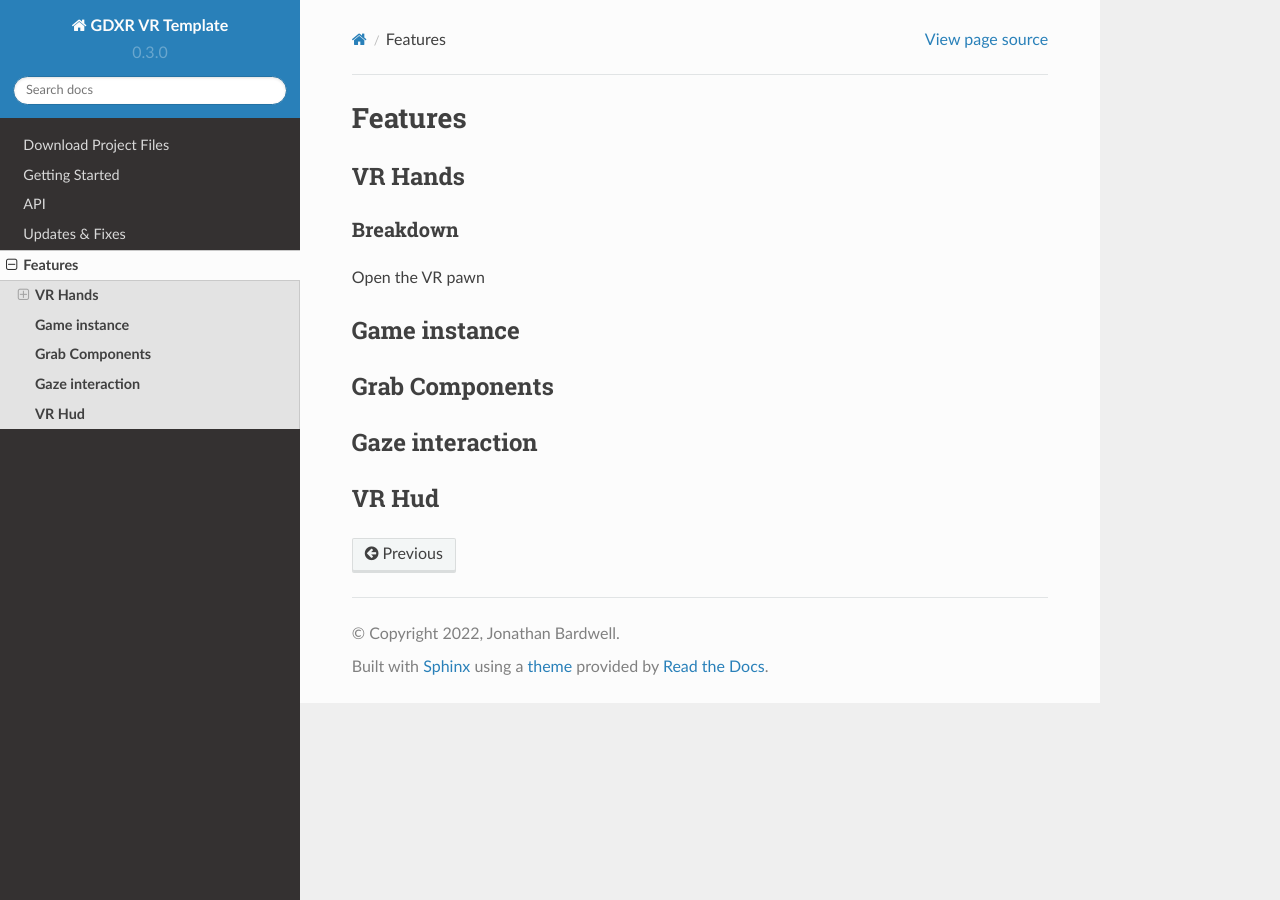
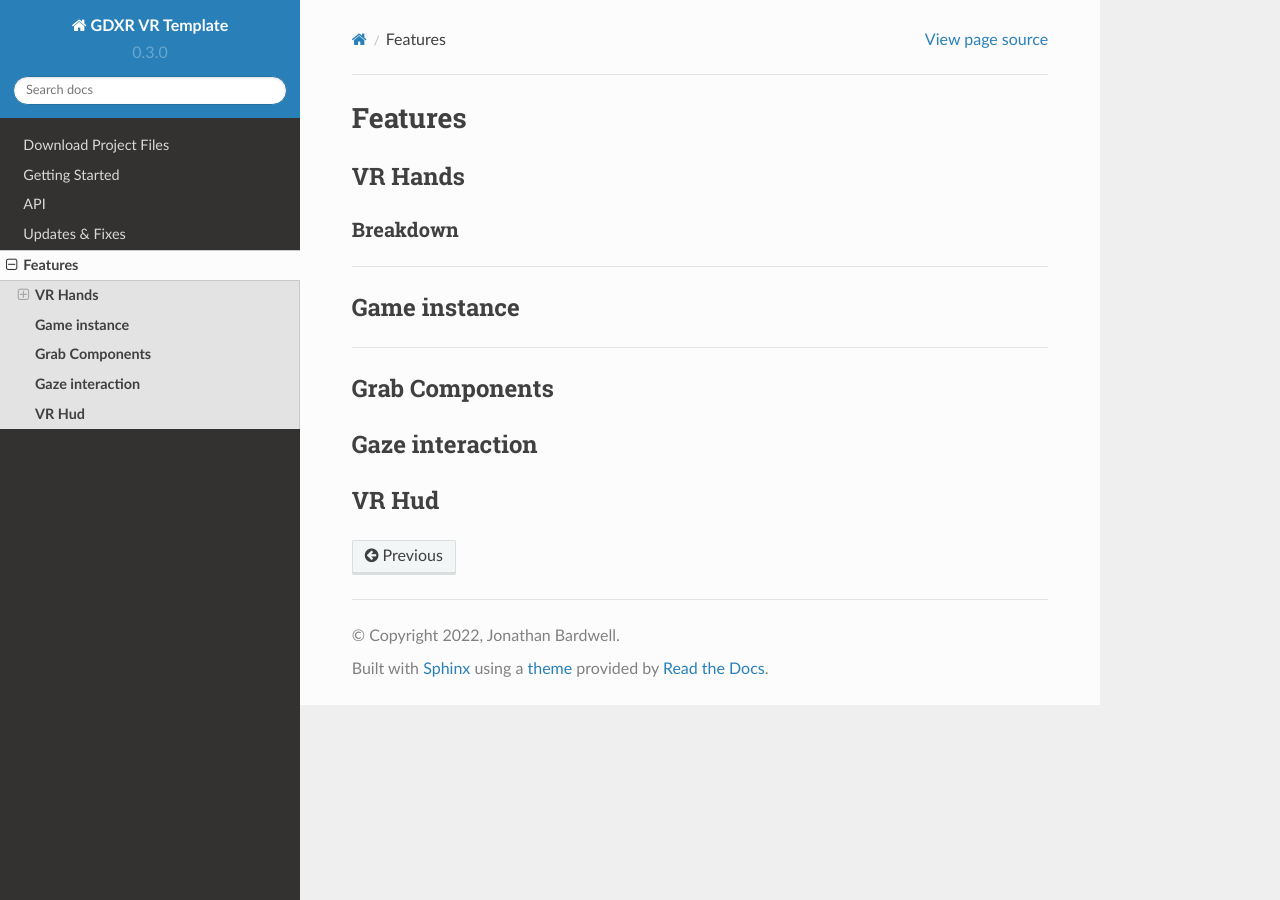
Before and after one commit to jonathan9232/GDXR-VR-Template-Documentation, a Sphinx documentation site: the page built from docs/source/Features.rst, in a window 1280 px wide. Built offline with Sphinx 7.4.7 and the Read the Docs theme 2.0.0, drawn with Linux system fonts in a browser that asks for light colours.

Commit message:
Update Features.rst

```diff
--- a/docs/source/Features.rst
+++ b/docs/source/Features.rst
@@ -7,14 +7,13 @@ Features
 **Breakdown**
 --------------
 
+~~~~~~~~~~~~~~~~~~~~~~~~~~~~~~~~~~~~~~~~~~~~~~~~~~~~~~~~~~~~~~~~~~~~~~~~~~~~~~~~~~~~~~~~~~~~~~~~~~~~~~~~~~~~~~~~~~~~~~~~~~~~~~~~~
 
-  **How To Mirror Hands**
-  ^^^^^^^^^^^^^^^^^^^^^^^
-
-Open the VR pawn
 
 **Game instance**
 ^^^^^^^^^^^^^^^^^
+
+-------------------------------------------------------------------------------------------------------------------------------------
 
 **Grab Components**
 ^^^^^^^^^^^^^^
```
